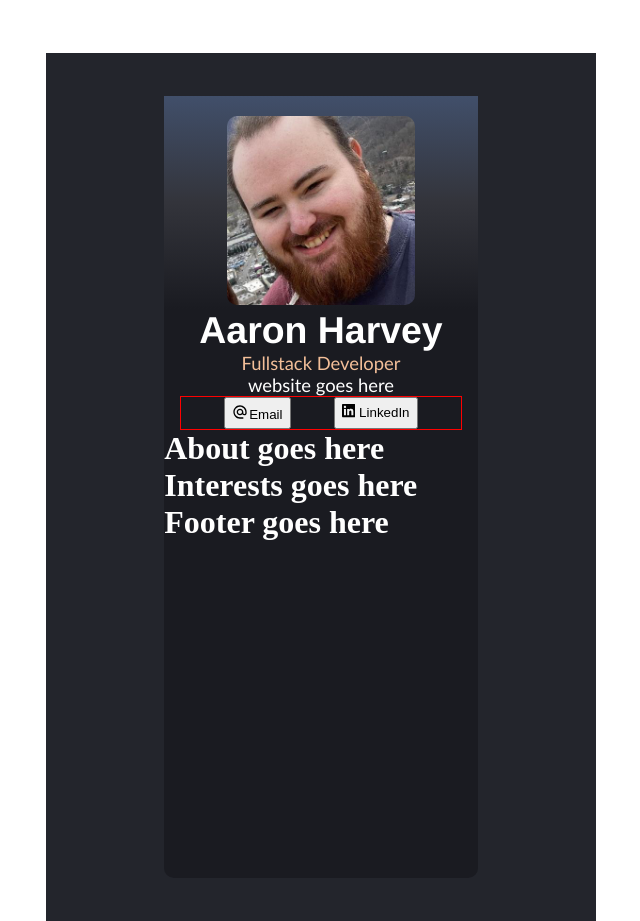
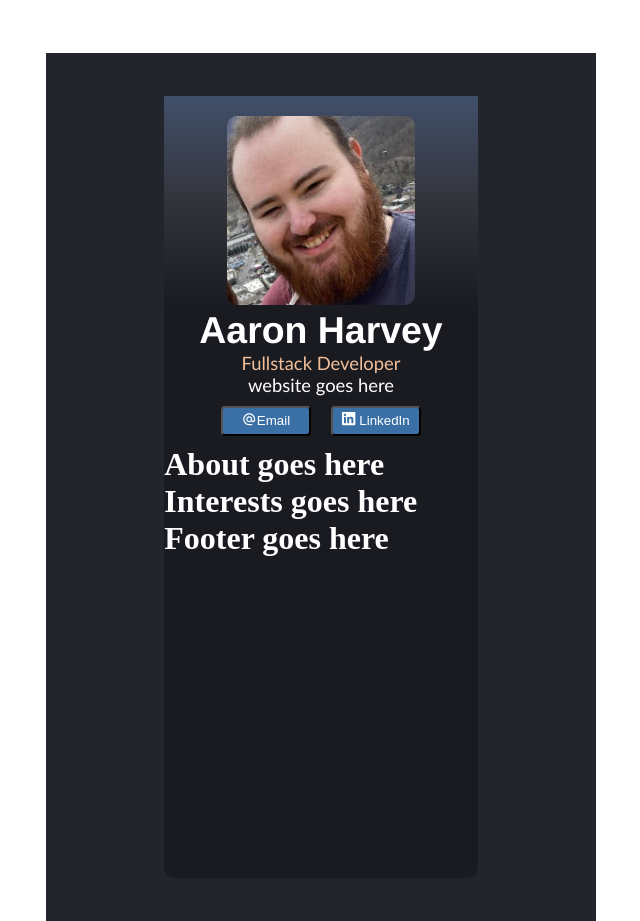
Before and after one commit to AaronJHarvey/React-Digital-Business-Card, a React (Vite) app: page / in a window 1280 px wide. Shown: the whole page, without its empty margins (19-659 px from the left). Built offline with nearby package versions, Linux system fonts and the light colour scheme.

Commit message:
Styles buttons

```diff
--- a/src/index.css
+++ b/src/index.css
@@ -64,18 +64,29 @@
 /* Info Section Buttons */
 
 .button-container {
-	border: 1px solid red;
 	display: inline-flex;
 	width: 90%;
-	height: 34px;
-	justify-content: space-evenly;
+	height: 30px;
+	justify-content: center;
+	margin: 10px;
 }
 
 #email {
-	font-size: 1rem;
+	font-size: .9rem;
 	padding: 0px;
 	/* border: 1px solid green; */
 	margin-bottom: -1px;
 	margin-right: -3px;
 }
+
+.button-container > button {
+	width: 90px;
+	background-color: rgb(58, 112, 166);
+	color: white;
+	border-radius: 4px;
+}
+
+.button-container > button:first-child {
+	margin-right: 20px;
+}
 /* About section Design  */
```
